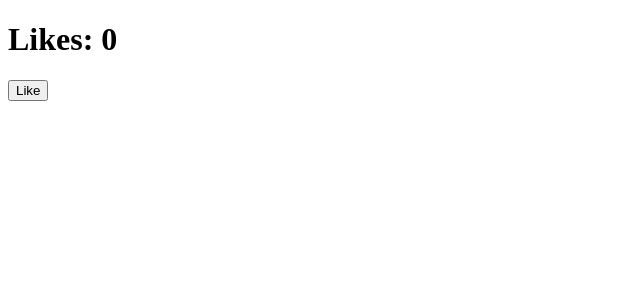
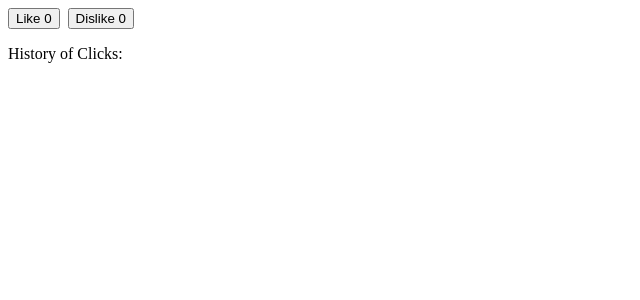
Before and after one commit to syamalathagudepu/RE-JS-APP, a React (Vite) app: page / in a window 1280 px wide. Shown: the top 300 px of the page, without its empty margins (0-640 px from the left). Built offline with nearby package versions, Linux system fonts and the light colour scheme.

Commit message:
useState comple function

```diff
--- a/src/App.jsx
+++ b/src/App.jsx
@@ -2,16 +2,41 @@ import {useState} from 'react';
 
 const App = () => {
 
-const [likes , setLikes] = useState(0);
+const [reactions, setReactions] = useState({
+  likes: 0,
+  dislikes: 0,
+  history: []
+});
 
 const handleLike = () => {
-    setLikes(likes+1);
+    setReactions({
+      ...reactions,
+      likes: reactions.likes + 1,
+      history: [
+        ...reactions.history,
+        'L'
+      ]
+    });
+ }
+const handleDislike = () => {
+    setReactions ({
+      ...reactions,
+      dislikes: reactions.dislikes+1,
+      history: [
+        ...reactions.history,
+        'D'
+      ]
+
+    });
 }
+
   return (
 
     <>
-    <h1>Likes: {likes}</h1>
-    <button onClick={handleLike}>Like</button>
+    <button onClick={handleLike}>Like {reactions.likes}</button> &nbsp;
+    <button onClick={handleDislike}>Dislike {reactions.dislikes}</button>
+    <p>History of Clicks: {reactions.history.join(', ') }</p>
+
     </>
   )
 }
```
